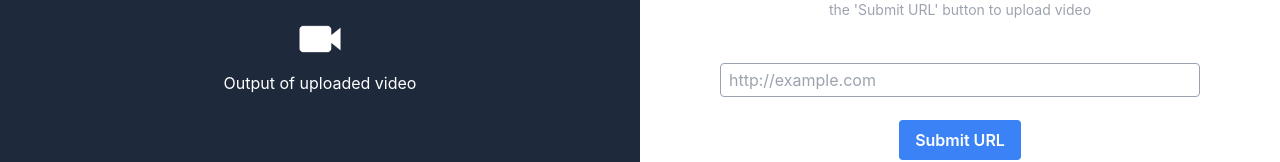
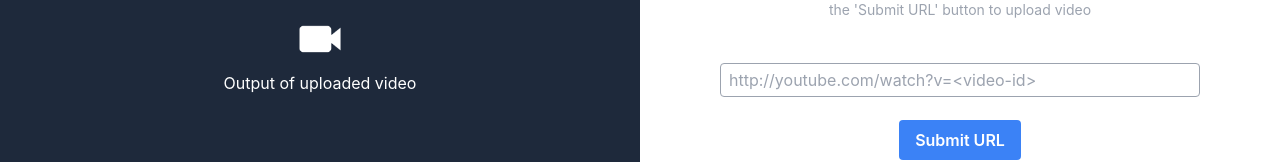
Before and after one commit to Harsh064/Human-Activity-Recognition, a React (Create React App) app in the folder client/: page /viaURL in a window 1280 px wide. Shown: the part 374-536 px from the top of the page. Built offline with nearby package versions, Linux system fonts and the light colour scheme.

Commit message:
Implement regex for youtube video URL validation
- popup alert trigger on invalid youtube URL

```diff
--- a/client/src/components/UploadviaURL.js
+++ b/client/src/components/UploadviaURL.js
@@ -9,6 +9,13 @@ export default function UploadviaURL({ setVideo, setAlert, setProcessingStatus }
       popupAlert('normal', 'Enter youtube video URL', setAlert);
       return ;
     };
+
+    const regex = /^((?:https?:)?\/\/)?(((?:www|m)\.)?(youtube\.com(?:(\/shorts\/|\/watch\/|\/v\/)[\w-]{11}|\/watch\?v=[\w-]{11}((&list=LL)?(&index=[\d]+)?|(&index=[\d]+)?(&list=LL)?)|(\/embed\/[\w-]{11}(\?si=[\w-]{16})?)))|youtu\.be\/[\w-]{11}(\?si=[\w-]{16})?)$/i;
+    console.log(regex.test(url))
+    if (!regex.test(url)) {
+      popupAlert('danger', 'Invalid youtube URL', setAlert);
+      return ;
+    }
 
     const formdata = new FormData();
     formdata.append("url", url);
@@ -41,20 +48,13 @@ export default function UploadviaURL({ setVideo, setAlert, setProcessingStatus }
     popupAlert('success', 'Video processing completed and received', setAlert);
   }
 
-  // playing tabla
-  // https://youtube.com/shorts/Ytjm52BZ3fQ?si=SCFg7ml8w-DJG1Wx
-  // walking with dog
-  // https://www.youtube.com/watch?v=XqqpZS0c1K0
-  // doggy
-  // https://youtu.be/z2BgjH_CtIA?si=p9YE8yQ5ApZ5NdWQ
-
   return (
     <div className='origin-center translate-y-40 grid grid-rows-2 place-items-center'>
       <p className='m-5 text-sm text-gray-400 text-center'>
         Paste below the URL of your Youtube video and hit <br />
         the 'Submit URL' button to upload video
       </p>
-      <input onChange={(e) => setUrl(e.target.value)} autoComplete='false' type="url" name="url" id="" placeholder="http://example.com" className='w-[75%] px-2 py-1 mx-[12.5%] rounded border-[1px] border-gray-400 focus:outline-none' />
+      <input onChange={(e) => setUrl(e.target.value)} autoComplete='false' type="url" name="url" id="" placeholder="http://youtube.com/watch?v=<video-id>" className='w-[75%] px-2 py-1 mx-[12.5%] rounded border-[1px] border-gray-400 focus:outline-none' />
       <button onClick={() => uploadURL()} className='px-4 py-2 rounded bg-blue-500 text-white font-semibold active:bg-blue-400'>Submit URL</button>
     </div>
   )
```
